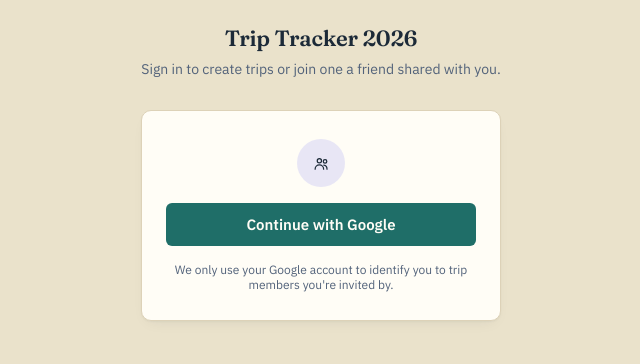
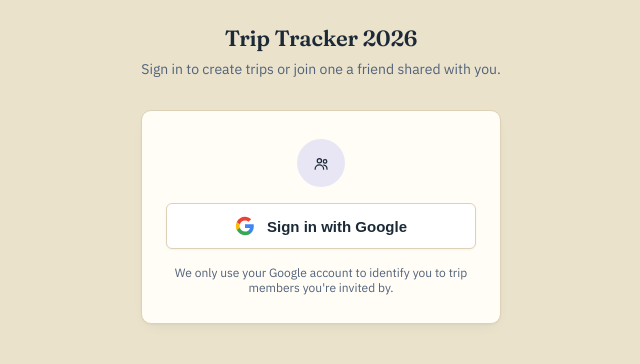
Before and after one commit to mauryarahul007/trip_tracker_2026, a React (Vite) app: page /login in a window 1280 px wide. Shown: the top 364 px of the page, without its empty margins (319-959 px from the left). Built offline with nearby package versions, Linux system fonts and the light colour scheme; no server answers.

Commit message:
feat(auth): design standard Google Sign-In button on Login Screen
- Replaced the green generic button with a white branded button matching standard Google branding specifications
- Embedded the official Google multicolor 'G' logo SVG
- Adjusted text to 'Sign in with Google'

```diff
--- a/src/components/LoginScreen.tsx
+++ b/src/components/LoginScreen.tsx
@@ -83,11 +83,40 @@
 
         <button
           type="button"
-          className="gradient-btn"
-          style={{ width: '100%', padding: '12px 16px', fontSize: '15px' }}
           onClick={() => signInWithGoogle(redirectPath)}
+          style={{
+            display: 'flex',
+            alignItems: 'center',
+            justifyContent: 'center',
+            gap: '12px',
+            width: '100%',
+            padding: '12px 16px',
+            fontSize: '15px',
+            fontWeight: 600,
+            color: '#1C2A38', // Ink Navy/primary text color matching the ledger theme
+            background: '#FFFFFF',
+            border: '1.5px solid var(--border-color)',
+            borderRadius: 'var(--border-radius-sm)',
+            cursor: 'pointer',
+            transition: 'var(--transition-smooth)',
+            boxShadow: '0 1px 2px rgba(28, 42, 56, 0.05)',
+          }}
+          onMouseOver={(e) => {
+            e.currentTarget.style.background = 'var(--bg-app)';
+            e.currentTarget.style.borderColor = 'rgba(31, 110, 104, 0.3)';
+          }}
+          onMouseOut={(e) => {
+            e.currentTarget.style.background = '#FFFFFF';
+            e.currentTarget.style.borderColor = 'var(--border-color)';
+          }}
         >
-          Continue with Google
+          <svg viewBox="0 0 24 24" width="20" height="20" xmlns="http://www.w3.org/2000/svg" style={{ flexShrink: 0 }}>
+            <path d="M22.56 12.25c0-.78-.07-1.53-.2-2.25H12v4.26h5.92c-.26 1.37-1.04 2.53-2.21 3.31v2.77h3.57c2.08-1.92 3.28-4.74 3.28-8.09z" fill="#4285F4"/>
+            <path d="M12 23c2.97 0 5.46-.98 7.28-2.66l-3.57-2.77c-.98.66-2.23 1.06-3.71 1.06-2.86 0-5.29-1.93-6.16-4.53H2.18v2.84C3.99 20.53 7.7 23 12 23z" fill="#34A853"/>
+            <path d="M5.84 14.09c-.22-.66-.35-1.36-.35-2.09s.13-1.43.35-2.09V7.06H2.18C1.43 8.55 1 10.22 1 12s.43 3.45 1.18 4.94l2.85-2.22.81-.63z" fill="#FBBC05"/>
+            <path d="M12 5.38c1.62 0 3.06.56 4.21 1.64l3.15-3.15C17.45 2.09 14.97 1 12 1 7.7 1 3.99 3.47 2.18 7.06l3.66 2.84c.87-2.6 3.3-4.53 6.16-4.53z" fill="#EA4335"/>
+          </svg>
+          <span>Sign in with Google</span>
         </button>
 
         <p style={{ marginTop: '16px', fontSize: '12px', color: 'var(--text-secondary)' }}>
```
